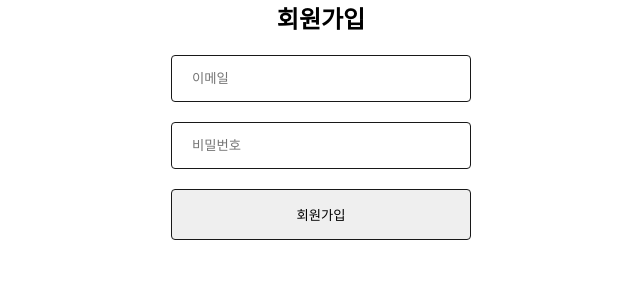
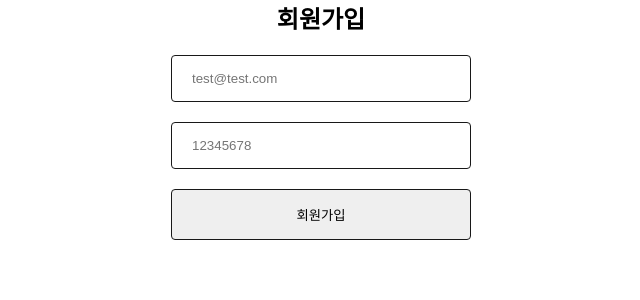
Before and after one commit to rlawlsdn263/wanted-pre-onboarding-frontend, a React (Create React App) app: page / in a window 1280 px wide. Shown: the top 300 px of the page, without its empty margins (319-959 px from the left). Built offline with nearby package versions, Linux system fonts and the light colour scheme.

Commit message:
[✨기능] Signup 페이지 회원가입 기능 구현
- useRef를 사용해 재렌더링 없이 input에 입력된 값을 불러옴
- 회원가입 버튼을 누를 경우 유효성 검증 함수가 실행되고 성공 혹은 실패 여부를 알려줌

```diff
--- a/src/components/Input/Input.jsx
+++ b/src/components/Input/Input.jsx
@@ -1,10 +1,10 @@
 import styles from "./Input.module.css";
 
-export function Input({name, label, type, ...rest}) {
+export function Input({name, label, type, forwardRef, ...rest}) {
   return(
     <div>
       <label htmlFor={name} className={styles.a11yHidden}>{label}</label>
-      <input id={name} name={name} type={type} {...rest}/>
+      <input id={name} name={name} type={type} ref={forwardRef} {...rest}/>
     </div>
   )
 }
--- a/src/pages/Signup/Signup.jsx
+++ b/src/pages/Signup/Signup.jsx
@@ -1,14 +1,44 @@
 import { Form, Input, Button, Heading1 } from '@/components';
 import styles from "./Signup.module.css";
+import { useRef } from 'react';
 
 export function Signup() {
+  const emailRef = useRef(null);
+  const passwordRef = useRef(null);
+
+  function checkEmailInput() {
+    const regex = /@/;
+    if (!regex.test(emailRef.current.value)) {
+      return false;
+    } else {
+      return true;
+    }
+  }
+
+  function checkPasswordInput() {
+    const regex = /^.{8,}$/;
+    if (!regex.test(passwordRef.current.value)) {
+      return false;
+    } else {
+      return true;
+    }
+  }
+
+  function handleClickToRegister() {
+    if(checkEmailInput() && checkPasswordInput()){
+      alert("회원가입 성공");
+    } else {
+      alert("회원가입 실패")
+    }
+  }
+
   return(
     <div className={styles.signup}>
       <Heading1 className={styles.h1}>회원가입</Heading1>
       <Form legend="회원가입" className={styles.form}>
-        <Input className={styles.input} name="email" label="이메일" type="text" placeholder='이메일'></Input>
-        <Input className={styles.input} name="password" label="비밀번호" type="password" placeholder='비밀번호'></Input>
-        <Button className={styles.button}>회원가입</Button>
+        <Input className={styles.input} forwardRef={emailRef} name="email" label="이메일" type="text" placeholder='test@test.com'></Input>
+        <Input className={styles.input} forwardRef={passwordRef} name="password" label="비밀번호" type="password" placeholder='12345678'></Input>
+        <Button className={styles.button} onClick={handleClickToRegister}>회원가입</Button>
       </Form>
     </div>
   )
```
